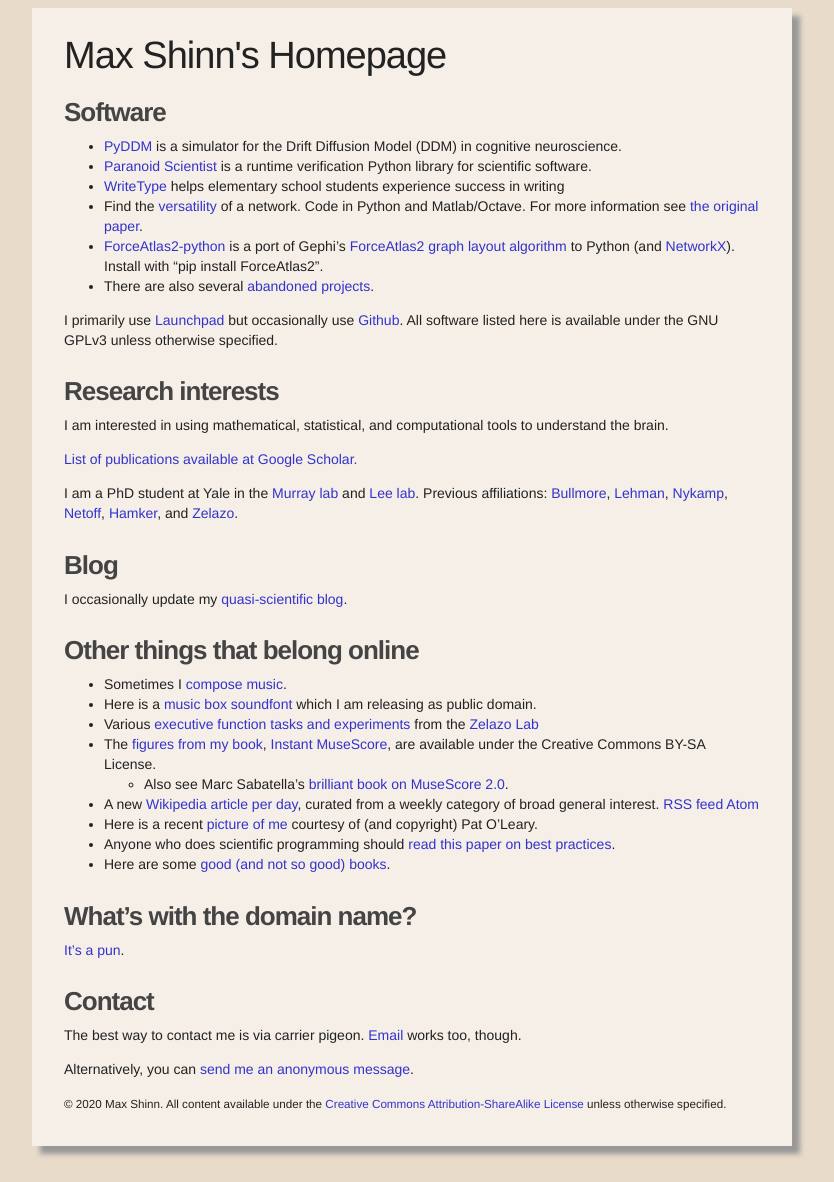
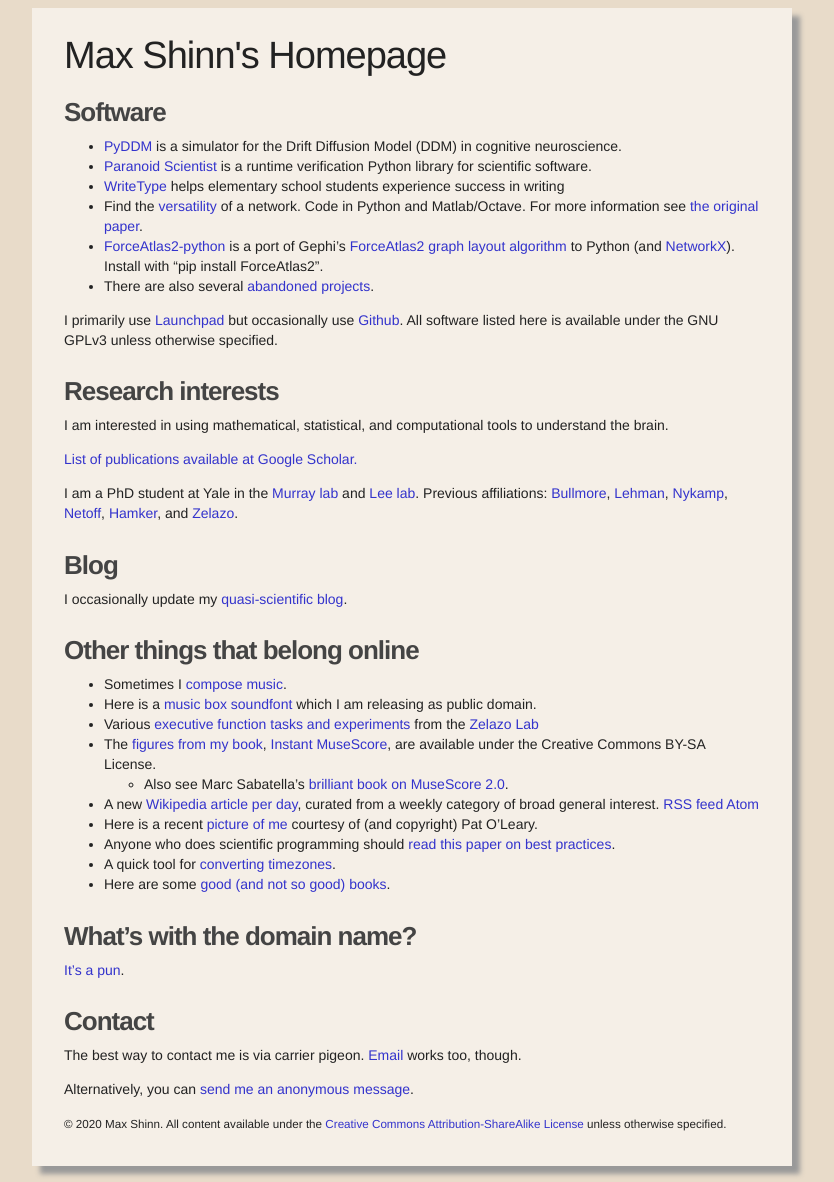
Before and after one commit to mwshinn/mwshinn.github.io, a Jekyll site: the page built from index.md, in a window 1280 px wide. Shown: the whole page, without its empty margins (228-1062 px from the left). Built offline with Jekyll 4.4.1, drawn with Linux system fonts in a browser that asks for light colours.

Commit message:
Link to timezones

```diff
--- a/index.md
+++ b/index.md
@@ -68,6 +68,8 @@ I occasionally update my [quasi-scientific blog](http://blog.maxshinnpotential.c
   O'Leary.
 - Anyone who does scientific programming should
   [read this paper on best practices](https://doi.org/10.1371/journal.pcbi.1005510).
+- A quick tool for
+  [converting timezones]({{ site.baseurl }}/tz.html).
 - Here are some
   [good (and not so good) books](https://www.goodreads.com/review/list/26573313-max-shinn?shelf=read&sort=date_read).
 
```
